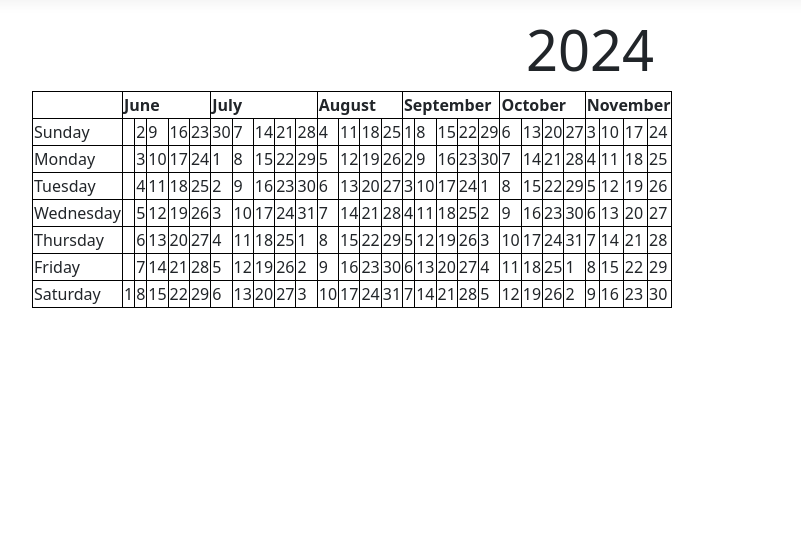
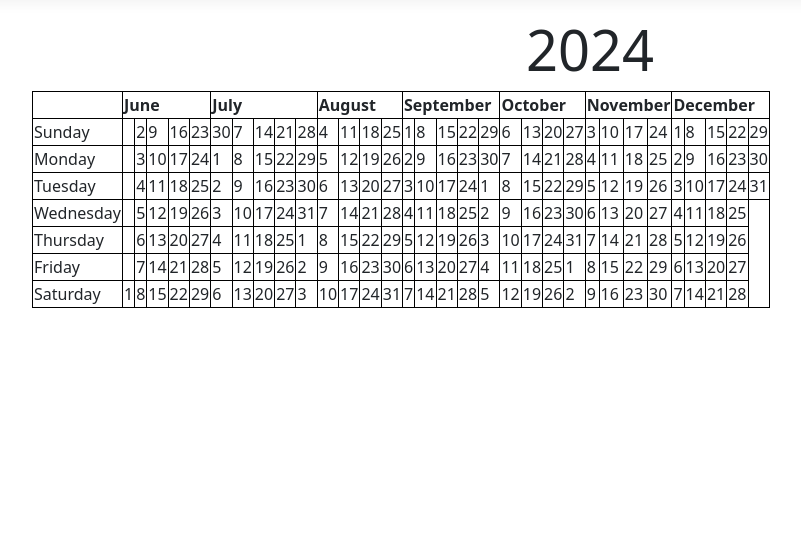
Before and after one commit to smease12/DailyWorkVisualizer, an ASP.NET Core app: page / in a window 1280 px wide. Shown: the part 57-605 px from the top of the page, without its empty margins (50-851 px from the left). Run offline with ASP.NET Core 8, Linux system fonts and the light colour scheme; style sheets or scripts are compiled from the project's sources.

Commit message:
Add December to table

```diff
--- a/DailyWorkVisualizer/Pages/Index.cshtml
+++ b/DailyWorkVisualizer/Pages/Index.cshtml
@@ -16,7 +16,8 @@
         <th colspan="4">August</th>
         <th colspan="5">September</th>
         <th colspan="4">October</th>
-        <th colspan="5">November</th>
+        <th colspan="4">November</th>
+        <th colspan="5">December</th>
       </tr>
       <tr>
         <td>Sunday</td>
@@ -47,6 +48,11 @@
         <td>10</td>
         <td>17</td>
         <td>24</td>
+        <td>1</td>
+        <td>8</td>
+        <td>15</td>
+        <td>22</td>
+        <td>29</td>
       </tr>
       <tr>
         <td>Monday</td>
@@ -77,6 +83,11 @@
         <td>11</td>
         <td>18</td>
         <td>25</td>
+        <td>2</td>
+        <td>9</td>
+        <td>16</td>
+        <td>23</td>
+        <td>30</td>
       </tr>
       <tr>
         <td>Tuesday</td>
@@ -107,6 +118,11 @@
         <td>12</td>
         <td>19</td>
         <td>26</td>
+        <td>3</td>
+        <td>10</td>
+        <td>17</td>
+        <td>24</td>
+        <td>31</td>
       </tr>
       <tr>
         <td>Wednesday</td>
@@ -137,6 +153,10 @@
         <td>13</td>
         <td>20</td>
         <td>27</td>
+        <td>4</td>
+        <td>11</td>
+        <td>18</td>
+        <td>25</td>
       </tr>
       <tr>
         <td>Thursday</td>
@@ -167,6 +187,10 @@
         <td>14</td>
         <td>21</td>
         <td>28</td>
+        <td>5</td>
+        <td>12</td>
+        <td>19</td>
+        <td>26</td>
       </tr>
       <tr>
         <td>Friday</td>
@@ -197,6 +221,10 @@
         <td>15</td>
         <td>22</td>
         <td>29</td>
+        <td>6</td>
+        <td>13</td>
+        <td>20</td>
+        <td>27</td>
       </tr>
       <tr>
         <td>Saturday</td>
@@ -227,5 +255,9 @@
         <td>16</td>
         <td>23</td>
         <td>30</td>
+        <td>7</td>
+        <td>14</td>
+        <td>21</td>
+        <td>28</td>
       </tr>
     </table>
```
Also changed, not shown: 9 other files.
